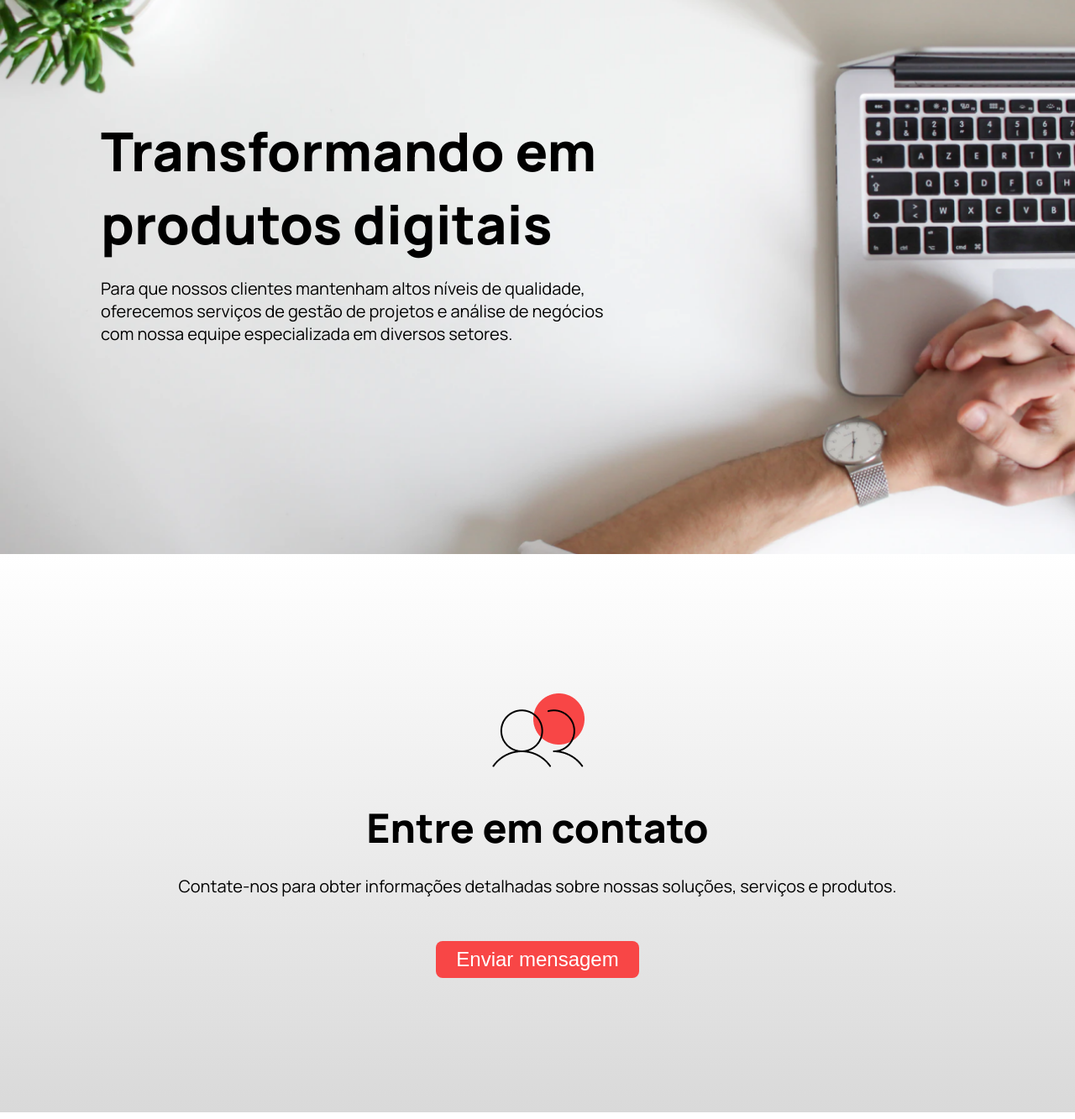
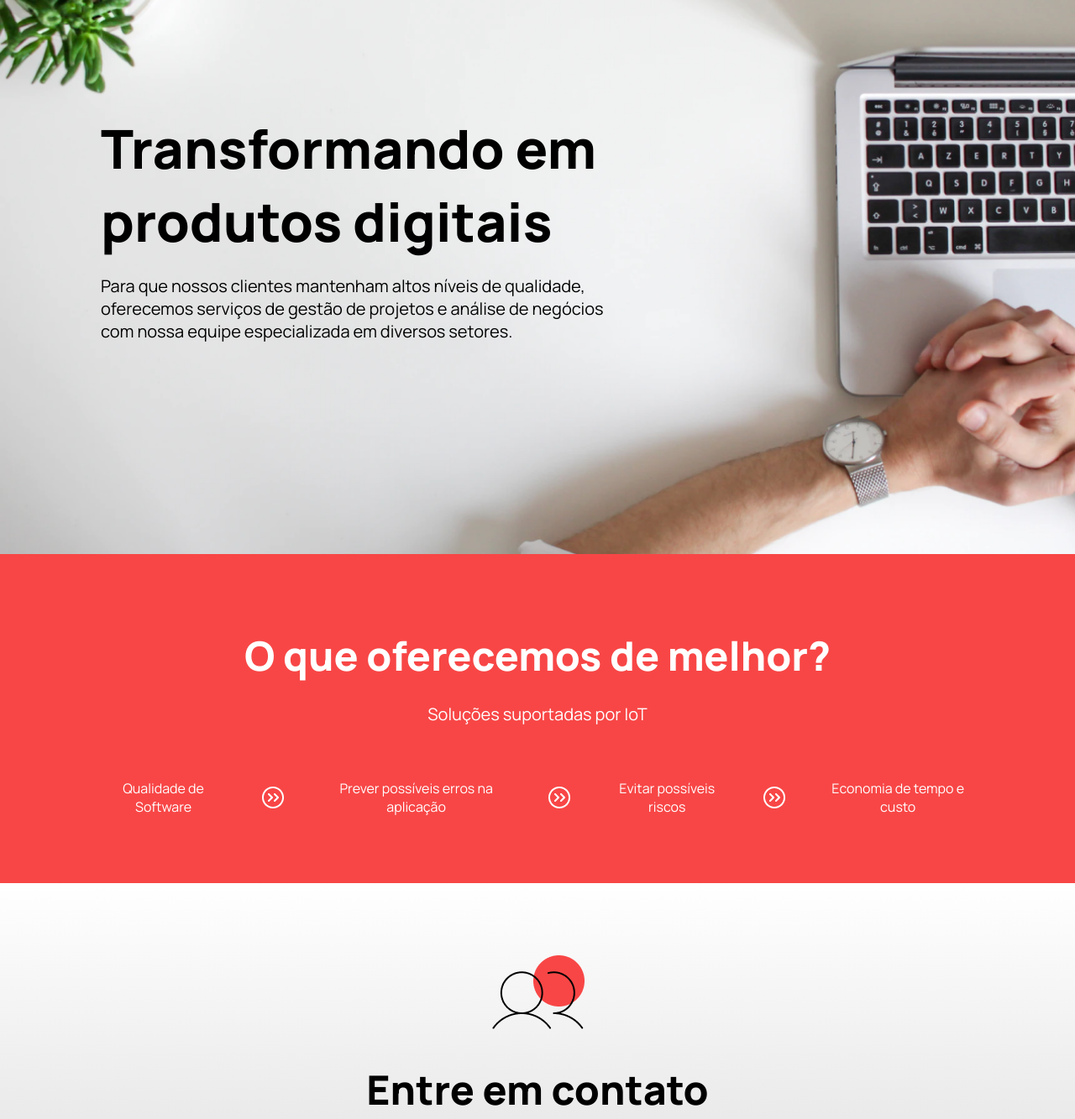
Before and after one commit to odiogorodriigues/Landing-Page---Responsividade, a plain HTML site: page index.html in a window 1280 px wide. Shown: the part 100-1433 px from the top of the page at 84% size. Drawn offline with Linux system fonts and the light colour scheme.

Commit message:
Aplicando flex no projeto

```diff
--- a/index.html
+++ b/index.html
@@ -26,6 +26,20 @@
                 </div>
             </section>
 
+            <section class="container background-red">
+                <h2 class="contact-title">O que oferecemos de melhor?</h2>
+                <p>Soluções suportadas por IoT</p>
+                <div id="qualities">
+                    <div>Qualidade de Software</div>
+                    <img src="/assets/arrow.png" alt="arrow">
+                    <div>Prever possíveis erros na aplicação</div>
+                    <img src="/assets/arrow.png" alt="arrow">
+                    <div>Evitar  possíveis riscos</div>
+                    <img src="/assets/arrow.png" alt="arrow">
+                    <div>Economia de tempo e custo</div>
+                </div>
+            </section>
+
             <section class="container background-gradient">
                 <img src="./assets/user.png" alt="user" />
                 <h2 class="contact-title">Entre em contato</h2>
--- a/styles.css
+++ b/styles.css
@@ -43,16 +43,28 @@ p {
     background-image: url(/assets/background.png);
     background-repeat: no-repeat;
     background-size: cover;
+    display: flex;
+    justify-content: flex-start;
+    align-items: center;
 }
 
 #presentation {
     width: 37.5rem;
-    position: relative;
-    top: calc(50% - 9rem);
+}
+
+#qualities {
+    display: flex;
+    justify-content: center;
+    align-items: center;
+    margin-top: 4rem;
+}
+
+#qualities > img {
+    margin: 0 2.5rem;
 }
 
 .container {
-    padding: 10rem 7.5rem;
+    padding: 5rem 7.5rem;
     text-align: center;
 }
 
@@ -77,3 +89,8 @@ p {
 .background-gradient {
     background: linear-gradient(180deg, #fff, #d9d9d9);
 }
+
+.background-red {
+    background-color: #F84646;
+    color: #FFF;
+}
```
